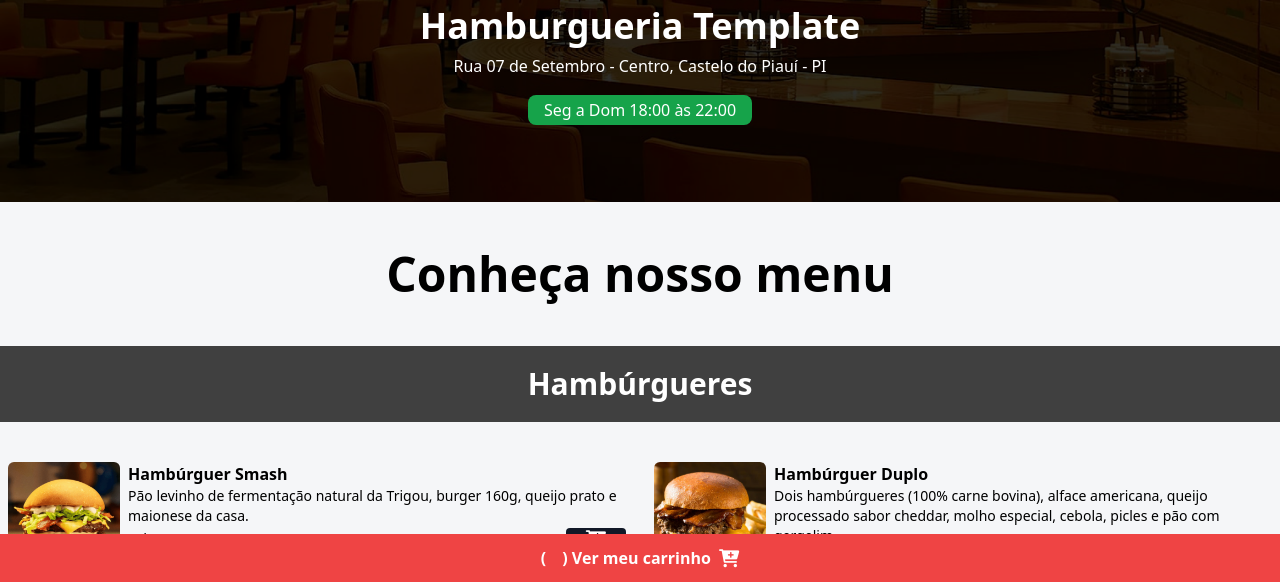
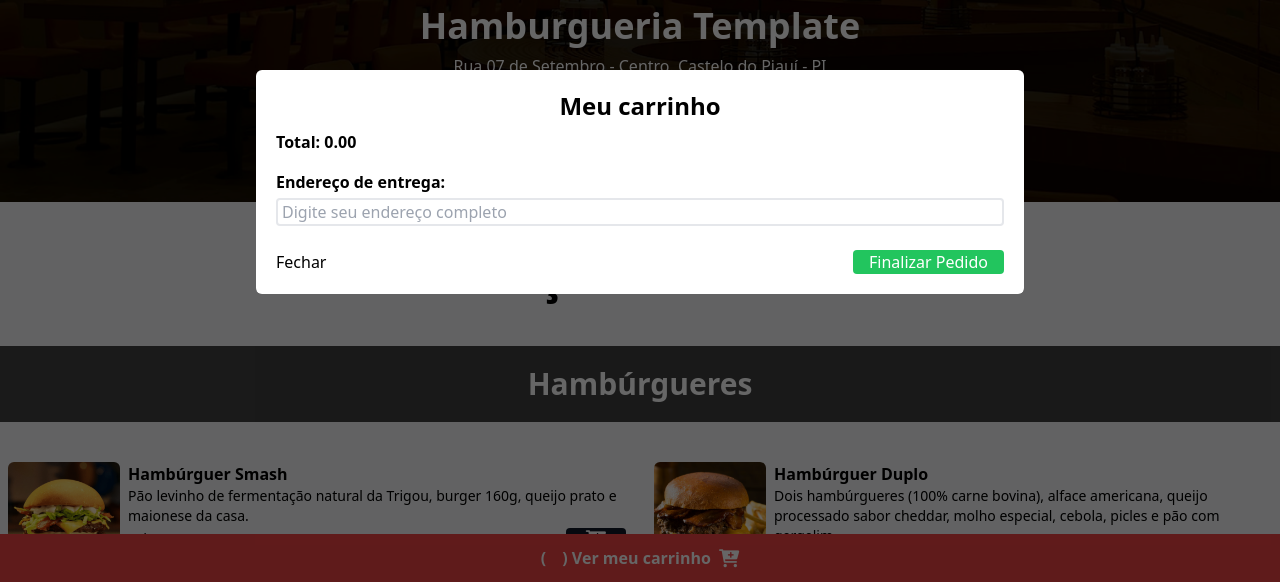
Before and after one commit to Carecsnay/Cardapio-Online, a website: page index.html in a window 1280 px wide. Shown: the part 218-800 px from the top of the page. Drawn offline with Linux system fonts and the light colour scheme.

Commit message:
Feat: Modal

```diff
--- a/index.html
+++ b/index.html
@@ -209,6 +209,21 @@
         </section>
     </main>
 
+    <dialog open id="modal" class="bg-black/60 w-full h-full fixed top-0 left-0 z-[99] flex items-center justify-center">
+        <div class="bg-white p-5 rounded-md min-w-[90%] md:min-w-[768px]">
+            <h2 class="font-bold text-center text-2xl mb-2">Meu carrinho</h2>
+            <div id="card-items flex justify-between mb-2 flex-col"></div>
+            <p class="font-bold">Total: <span id="cart-total">0.00</span></p>
+            <p class="font-bold mt-4">Endereço de entrega: </p>
+            <input id="address" type="text" placeholder="Digite seu endereço completo" class="w-full border-2 p1 rounded my-1 px-1">
+            <p id="addres-warn" class="text-red-500 hidden">Digite seu endereço completo!</p>
+            <div class="flex items-center justify-between mt-5 w-full">
+                <button id="close-modal-btn">Fechar</button>
+                <button id="checkout" class="bg-green-500 text-white px-4 p4-1 rounded">Finalizar Pedido</button>
+            </div>
+        </div>
+    </dialog>
+
     <footer class="w-full bg-red-500 py-3 fixed bottom-0 z-40 flex items-center justify-center">
         <button id='cart-btn' class="flex items-center gap-2 text-white font-bold">
             (<span id="cart-count"></span>)
```
Also changed, not shown: styles/output.css.
